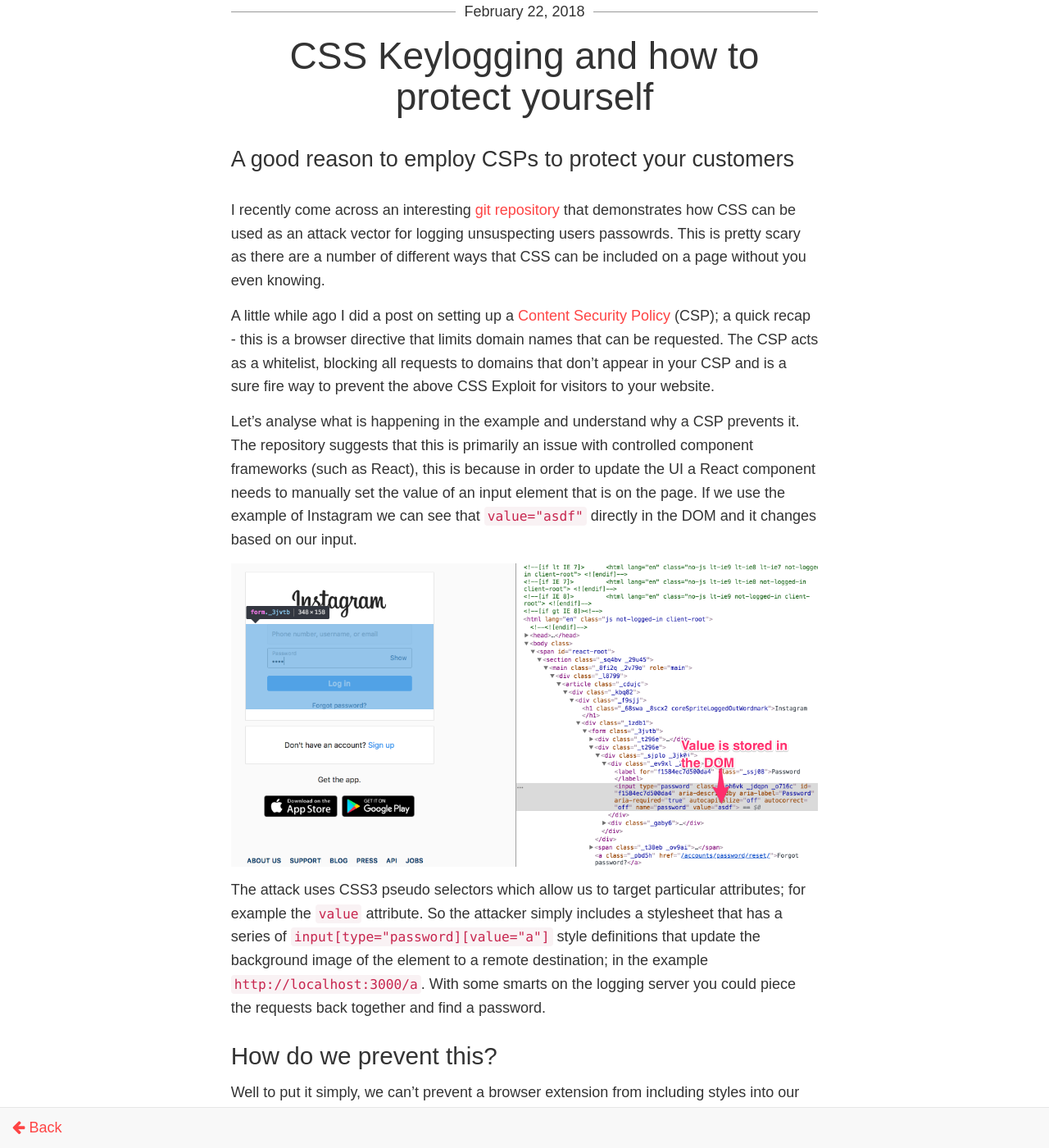
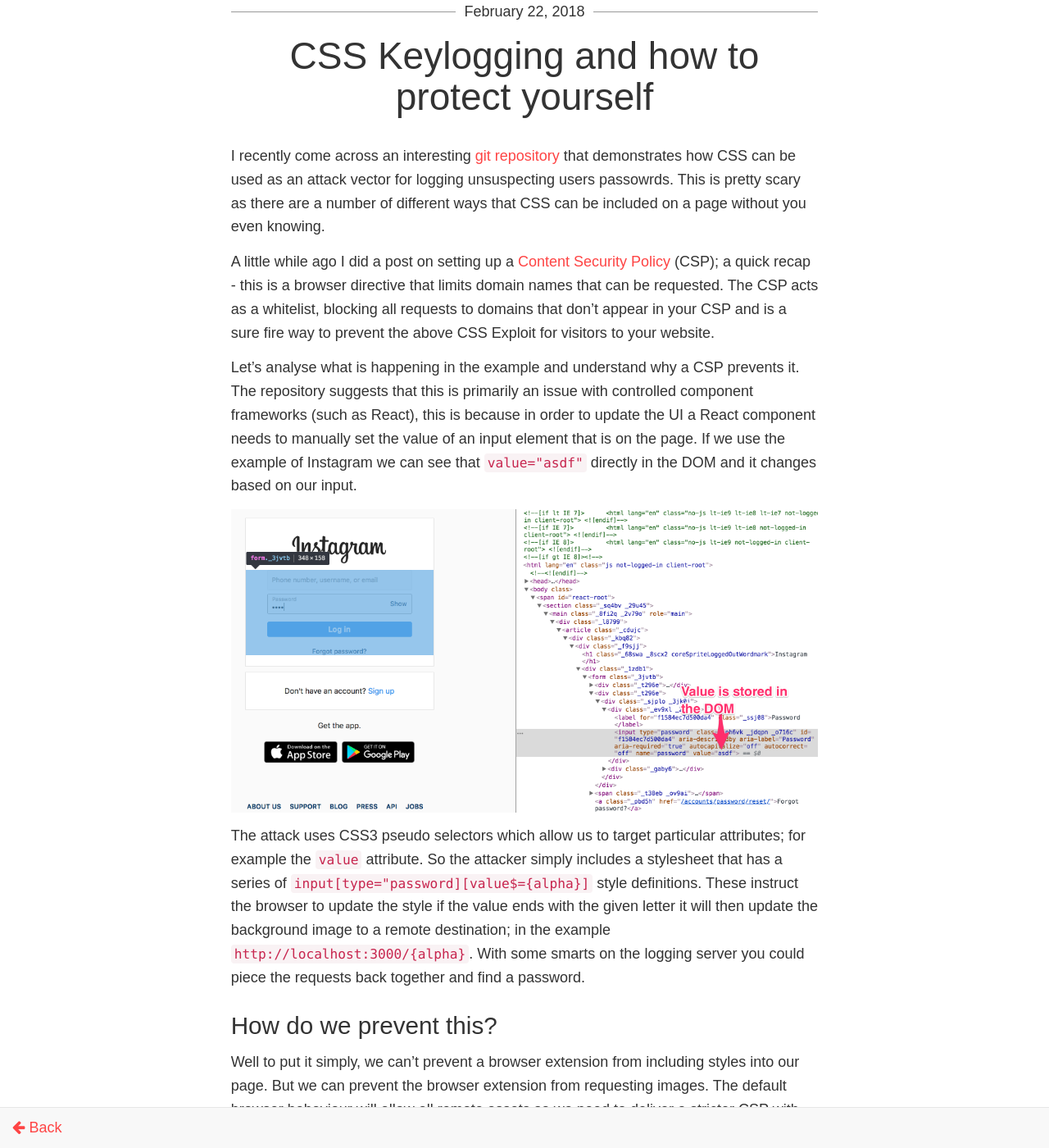
Before and after one commit to steveworley/steveworley.github.io, a Jekyll site: the page built from _posts/2018-02-22-css-security.md, in a window 1280 px wide and 1400 px high. Shown: the whole window at 82% size. Built offline with Jekyll 4.4.1, drawn with Linux system fonts in a browser that asks for light colours; nearby versions of some CDN libraries; comment, search, counter and statistics services are not loaded.

Commit message:
Revision

```diff
--- a/_posts/2018-02-22-css-security.md
+++ b/_posts/2018-02-22-css-security.md
@@ -3,7 +3,6 @@ layout: post
 title: CSS Keylogging and how to protect yourself
 comments: true
 disqus_id: css-keylogging-security
-lead: "A good reason to employ CSPs to protect your customers"
 tags:
   - CSS
   - Security
@@ -19,7 +18,7 @@ Let's analyse what is happening in the example and understand why a CSP prevents
 
 ![React components](/img/login-value-update.png)
 
-The attack uses CSS3 pseudo selectors which allow us to target particular attributes; for example the `value` attribute. So the attacker simply includes a stylesheet that has a series of `input[type="password][value="a"]` style definitions that update the background image of the element to a remote destination; in the example `http://localhost:3000/a`. With some smarts on the logging server you could piece the requests back together and find a password.
+The attack uses CSS3 pseudo selectors which allow us to target particular attributes; for example the `value` attribute. So the attacker simply includes a stylesheet that has a series of `input[type="password][value$={alpha}]` style definitions. These instruct the browser to update the style if the value ends with the given letter it will then update the background image to a remote destination; in the example `http://localhost:3000/{alpha}`. With some smarts on the logging server you could piece the requests back together and find a password.
 
 ## How do we prevent this?
 
```
